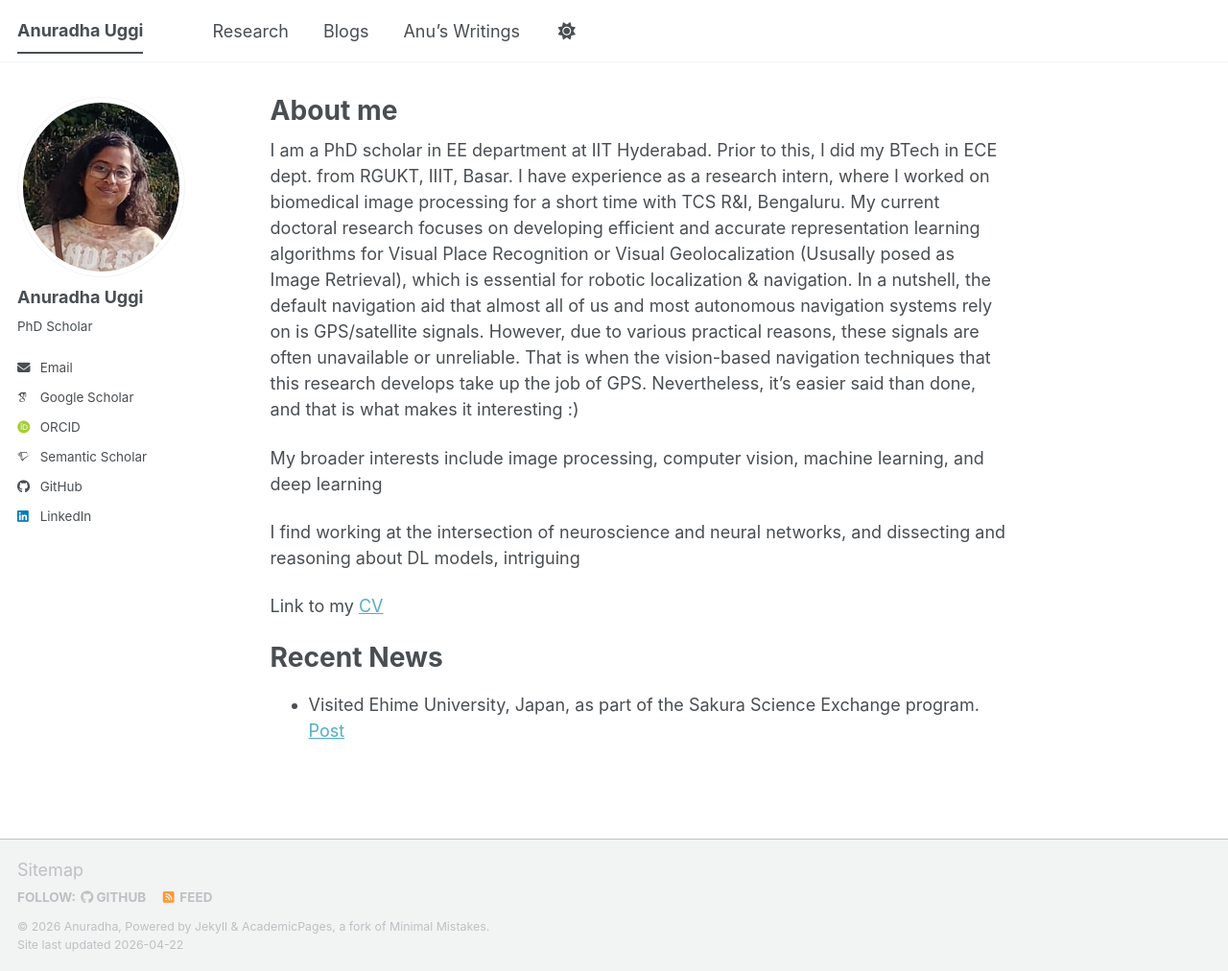
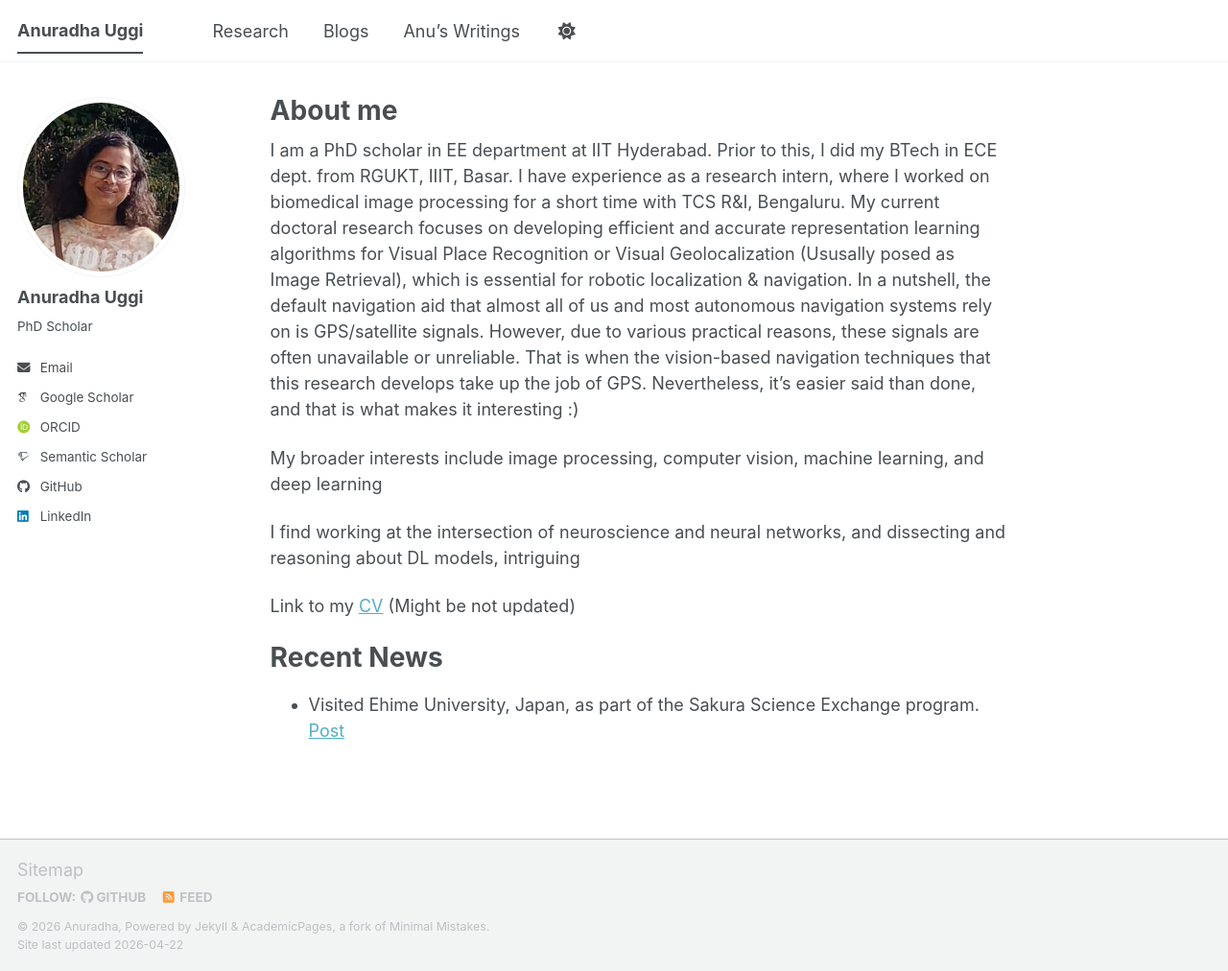
Before and after one commit to Anuradha-Uggi/anuradha-uggi.github.io, a Jekyll site: the page built from _pages/about.md, in a window 1280 px wide and 1012 px high. Shown: the whole window at 96% size. Built offline with Jekyll 4.4.1, drawn with Linux system fonts in a browser that asks for light colours; some web fonts are replaced; a script bundle is joined from its source files by our own code; library files that are not in the unit come from our copies.

Commit message:
Update CV link with a note on its status
Added note indicating that the CV might not be updated.

```diff
--- a/_pages/about.md
+++ b/_pages/about.md
@@ -13,7 +13,7 @@
 
 I find working at the intersection of neuroscience and neural networks, and dissecting and reasoning about DL models, intriguing
 
-Link to my [CV](https://drive.google.com/file/d/1Xjc7jJg6YVTaUeJnfCN0ob6zukyyu19h/view?usp=sharing)
+Link to my [CV](https://drive.google.com/file/d/1Xjc7jJg6YVTaUeJnfCN0ob6zukyyu19h/view?usp=sharing) (Might be not updated)
 
 
 Recent News
```
